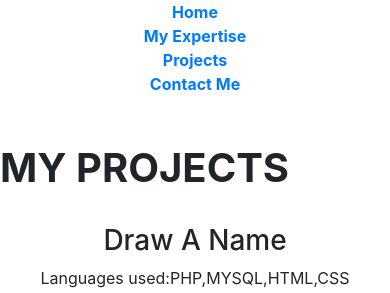
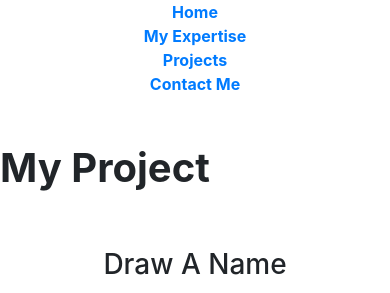
Before and after one commit to sam3106/First-Portfolio-Site, a PHP site: the page made by projects (1).php in a window 390 px wide. Shown: the top 293 px of the page. Run offline with PHP 8.4, Linux system fonts and the light colour scheme.

Commit message:
Update projects (1).php

```diff
--- a/projects (1).php
+++ b/projects (1).php
@@ -11,22 +11,23 @@
 <body>
   <nav class="text-center">
     <div class="container">
-     <div class="row mb-5">
-         <div class="col-sm-2 font-weight-bold"><a href="index.php">Home</a></div>
-         <div class="col-sm-4 font-weight-bold"><a href="myExpertise.php">My Expertise</a></div>
-         <div class="col-sm-2 font-weight-bold"><a href="projects.php">Projects</a></div>
-         <div class="col-sm-4 font-weight-bold"><a href="contact.php">Contact Me</a></div>
+     <div class="row fix-row mb-5">
+         <div class="col-sm-3 font-weight-bold"><a href="index.php">Home</a></div>
+         <div class="col-sm-3 font-weight-bold"><a href="myExpertise.php">My Expertise</a></div>
+         <div class="col-sm-3 font-weight-bold"><a href="projects.php">Projects</a></div>
+         <div class="col-sm-3 font-weight-bold"><a href="contact.php">Contact Me</a></div>
      </div>
     </div>
    </nav>
 
-   <div class="container  text-center mb-4">
-       <div class="row  text-center">
+   <div class="container  text-center mb-5">
+       <div class="row fix-row text-center">
          <div class="col-12-sm center text-center">
-          <h1 class="descend font-weight-bold">MY PROJECTS</h1>
+          <h1 class="descend font-weight-bold">My Project</h1>
        </div>
     </div>
-  </div>
+    </div>
+
    <div class="container text-center ">
      <div class="row" >
         <div class="col-sm-6 mb-2">
```
